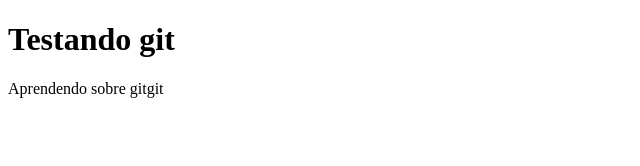
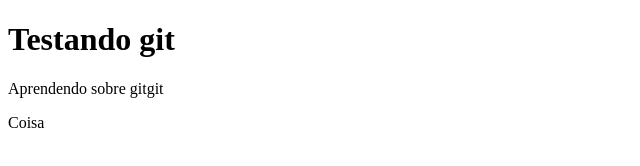
Before and after one commit to douglasvcv/aprendendoGit, a plain HTML site: page index.html in a window 1280 px wide. Shown: the full height of the page, 0-640 px from the left. Drawn offline with Linux system fonts and the light colour scheme.

Commit message:
Adição de parágrafo

```diff
--- a/index.html
+++ b/index.html
@@ -8,5 +8,6 @@
 <body>
     <h1>Testando git</h1>
     <p>Aprendendo sobre gitgit</p>
+    <p>Coisa</p>
 </body>
 </html>
```
